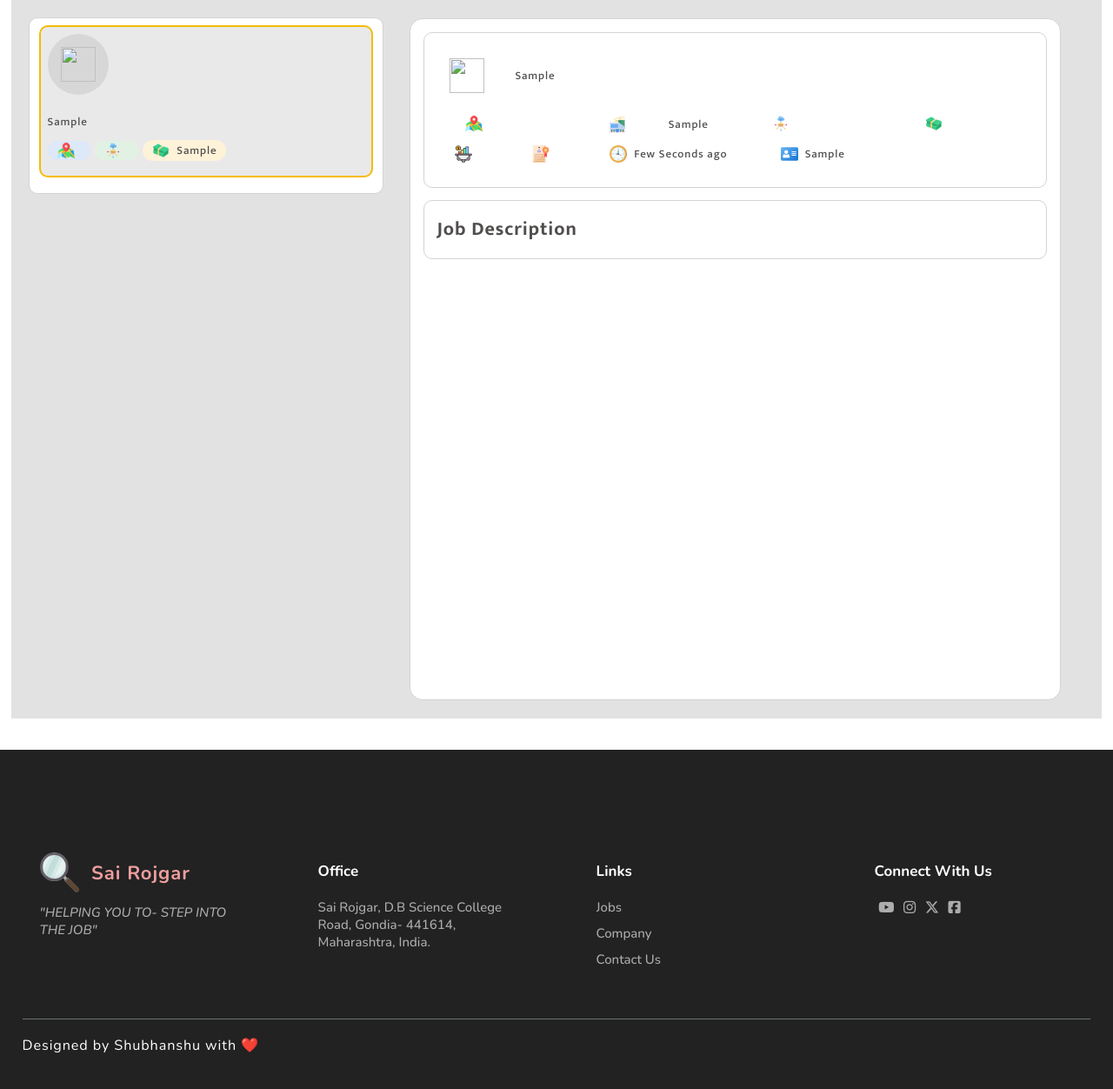
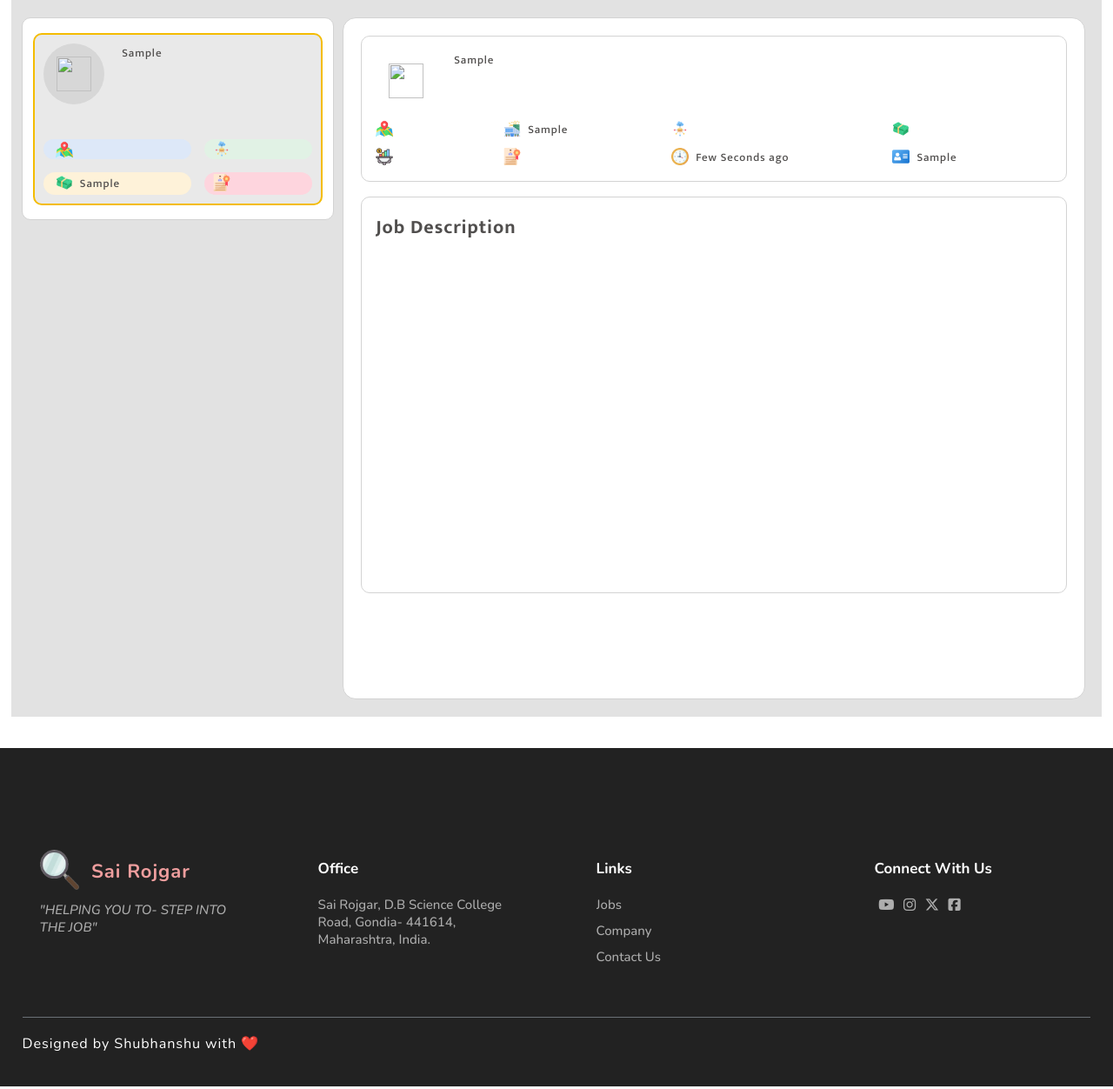
Before and after one commit to ocracall/jobportal, a PHP site: page /jobDetails.php?source=1 in a window 1280 px wide. Shown: the part 83-1335 px from the top of the page at 87% size. Run offline with PHP 8.4, Linux system fonts and the light colour scheme; tables that the repository leaves empty or names only in its code hold one stand-in row (values such as "Sample post"); data that the repository does not hold is empty; some web fonts are replaced.

Commit message:
Seventh Commit

```diff
--- a/css/style.css
+++ b/css/style.css
@@ -161,7 +161,17 @@ li {
 }
 
 .full-width {
-  display: block;
+  position: absolute;
+  bottom: 20px;
+  /* border: 3px solid green; */
+  width: 90%;
+
+  left: 0;
+  right: 0;
+  margin-left: auto;
+  margin-right: auto;
+  width: 90%;
+
 }
 
 .grid {
@@ -368,13 +378,14 @@ main {
 
 main .card {
   width: 100%;
-  flex: 1 1 310px;
+  flex: 1 1 360px;
   text-align: left;
-
+  position: relative;
   font-family: "Mukta", sans-serif;
   font-weight: 800;
   font-style: normal;
   padding: 2%;
+  padding-bottom: 70px;
   height: auto;
   border: 1px solid #d3d3d3;
   margin: 20px;
@@ -413,8 +424,9 @@ main .card {
   @media(min-width: 768px) {
     display: flex;
     flex-direction: column;
-    width: 50vw;
-    margin: 20px;
+    width: 40vw;
+    /* padding-top: 1%; */
+    margin: 20px 0% 1% 1%;
   }
 }
 
@@ -430,7 +442,7 @@ main .card {
   margin: 0 1%;
 
   @media(min-width: 768px) {
-     width: 30vw;
+     width: 26vw;
      margin: 0 auto;
     }
 }
@@ -439,13 +451,13 @@ main .card {
 
   width: 90vw;
   margin: 0 auto;
-  padding: 5%;
+  padding: 10px;
   text-align: left;
   font-family: "Mukta", sans-serif;
   font-weight: 800;
   font-style: normal;
   height: auto;
-  border: 2px solid rgb(244, 188, 2);
+  border: 1px solid rgb(160, 160, 160);
 
   background: #FFFFFF;
   border-radius: 10px;
@@ -457,8 +469,8 @@ main .card {
   @media(min-width: 768px) {
     display: flex;
     flex-direction: column;
-    padding: 2%;
-    width: 30vw;
+    margin-top: 10px;
+    width: 26vw;
     /* flex: 1 1 310px; */
     /* margin: 20px 10px; */
   }
@@ -506,10 +518,10 @@ main .card {
 
 .detailsCardContent {
 
-  margin: 1.5% auto;
-  height: auto;
+  margin: 10px auto;
+  height: 98vh;
   background-color: #ffffff;
-  padding: 2%;
+  padding: 20px;
   border: 1px solid #d3d3d3;
   border-radius: 15px;
   -webkit-border-radius: 15px;
@@ -539,7 +551,7 @@ main .card {
 
 
 }
-
+/*
 .flex-view-tags {
   display: grid;
   grid-template-columns: repeat(auto-fit, minmax(50px, 1fr));
@@ -547,21 +559,18 @@ main .card {
   height: auto;
   margin-bottom: 10px;
   align-items: flex-start;
-}
+} */
 
 .flex-view {
   display: flex;
-  /* justify-content: space-evenly; */
-  align-items: center;
+  /* justify-content:space-between; */
+  align-items:flex-start;
   flex-wrap: wrap;
   gap: 20px;
   height: auto;
   margin-bottom: 10px;
 
-  & .tags {
-    gap: 30px;
-
-  }
+
 
 
   & .imageLogo {
@@ -588,7 +597,7 @@ main .card {
 
   & .imageIcon {
     width: auto;
-    padding: 0.3% 3%;
+    /* padding: 0.3% 3%; */
 
     & img {
       width: 100%;
@@ -612,7 +621,7 @@ main .card {
 
 .color1 {
   background: #DDE8F8;
-  padding: 0.3% 3%;
+  padding:  1% 8%;
 
   p {
     /* color:#1967d2 */
@@ -621,7 +630,7 @@ main .card {
 
 .color2 {
   background: #E1F2E5;
-  padding: 0.3% 3%;
+  padding: 1% 8%;
 
   p {
     /* color:#34a853; */
@@ -630,7 +639,7 @@ main .card {
 
 .color3 {
   background: #FEF2D9;
-  padding: 0.3% 3%;
+  padding: 1% 8%;
 
   p {
     /* color:#f9ab00; */
@@ -640,9 +649,9 @@ main .card {
 
 .color4 {
   background: #fed5de;
-
+  padding: 1% 8%;
   p {
-    color: #fe5b7b;
+    /* color: #fe5b7b; */
   }
 
 }
@@ -683,21 +692,53 @@ main .card {
 
 .imageIcon {
   display: flex;
-  /* justify-content: center; */
-  align-items: center;
-  justify-content: space-around;
+  /*justify-content: center;
+  *//*align-items:flex-start;
+  justify-content:start;
+  */align-items: center;
+  justify-content: center;
   width: auto;
   height: auto;
   overflow: visible;
 
-
-  & .Icon {
+   & .Icon{
     width: 20px;
     height: auto;
     margin-right: 8px;
     display: flex;
     align-items: flex-end;
   }
+  border-radius: 20px;
+  -webkit-border-radius: 20px;
+  -moz-border-radius: 20px;
+  -ms-border-radius: 20px;
+  -o-border-radius: 20px;
+}
+
+.imageIcon-jobDetails {
+  display: flex;
+  /*justify-content: center;
+  */
+  align-items:flex-start;
+  justify-content:start;
+  /*align-items: center;
+  justify-content: center; */
+  width: auto;
+  height: auto;
+  overflow: visible;
+
+   & .Icon{
+    width: 20px;
+    height: auto;
+    margin-right: 8px;
+    display: flex;
+    align-items: flex-end;
+  }
+  border-radius: 20px;
+  -webkit-border-radius: 20px;
+  -moz-border-radius: 20px;
+  -ms-border-radius: 20px;
+  -o-border-radius: 20px;
 }
 
 .block-view {
@@ -737,7 +778,7 @@ main .card {
 
 .JobDescription-CardMiddle {
   width: 100%;
-  height:auto;
+  height:57vh;
   margin: 2% 0;
   padding: 2%;
   text-align: left;
@@ -2551,7 +2592,7 @@ justify-content:space-around; */
   color: #fff;
 
   @media(min-width: 768px) {
-    width: 58.5vw;
+    width: 66.7vw;
     /* height: 80vh; */
   }
 }
@@ -2561,6 +2602,7 @@ justify-content:space-around; */
 
   @media(min-width: 768px) {
     position: fixed;
-    width: 58.5vw;
-  }
-}
+    width: 66.7vw;
+    /* margin-right: 2%; */
+  }
+}
--- a/jobDetails.php
+++ b/jobDetails.php
@@ -52,31 +52,39 @@
                                 <img src="<?php echo $jobDetails["jobImage"]; ?>" alt="">
                                 <!-- <img src="uploads/dummyLogo1.png" alt=""> -->
                             </div>
-                            <div class="block-view">
+                            <div >
                                 <p class="Header"><?php echo $jobDetails['jobName'];  ?></p>
                                 <p class="tagName"> <?php echo $jobDetails['company']; ?></p>
                             </div>
                         </div>
-                        <div class="flex-view" style="gap: 5px">
-                            <div class="imageIcon color1">
+                        <div style="  display: grid;
+                grid-template-columns: auto auto  ; gap: 15px;margin-top:30px">
+                            <div class="imageIcon-jobDetails color1">
                                 <div class="Icon">
                                     <img src="image/map.png" alt="">
                                 </div>
                                 <p class="tagName"> <?php echo $jobDetails['jobLocation']; ?></p>
                             </div>
 
-                            <div class="imageIcon color2">
+                            <div class="imageIcon-jobDetails color2">
                                 <div class="Icon">
                                     <img src="image/distributed.png" alt="">
                                 </div>
                                 <p class="tagName "> <?php echo $jobDetails['jobType']; ?></p>
                             </div>
 
-                            <div class="imageIcon color3">
+                            <div class="imageIcon-jobDetails color3">
                                 <div class="Icon">
                                     <img src="image/money.png" alt="">
                                 </div>
                                 <p class="tagName"> <?php echo $jobDetails['position']; ?></p>
+                            </div>
+
+                            <div class="imageIcon-jobDetails color4">
+                            <div class="Icon">
+                                        <img src="image/experience.png" alt="">
+                                    </div>
+                                    <p class="tagName"> <?php echo $jobDetails['experienceRequired']; ?></p>
                             </div>
 
                         </div>
@@ -92,9 +100,9 @@
         </div>
 
         <div class="detailsCardContainer">
-            <div id="sticky-anchor">
+            <span id="sticky-anchor">
 
-            </div>
+            </span>
             <div id="sticky">
 
                 <?php
@@ -115,60 +123,59 @@
                                     <p class="tagName"> <?php echo $jobDetails['company']; ?></p>
                                 </div>
                             </div>
-                            <div class="flex-view-tags">
-                                <div class="imageIcon">
+                            <div style="  display: grid;
+  grid-template-columns: auto auto auto auto; gap: 10px">
+                                <div class="imageIcon-jobDetails">
                                     <div class="Icon">
                                         <img src="image/map.png" alt="">
                                     </div>
                                     <p class="tagName"> <?php echo $jobDetails['jobLocation']; ?></p>
                                 </div>
 
-                                <div class="imageIcon">
+                                <div class="imageIcon-jobDetails">
                                     <div class="Icon">
                                         <img src="image/data-center.png" alt="">
                                     </div>
                                     <p class="tagName"> <?php echo $jobDetails['company']; ?></p>
                                 </div>
 
-                                <div class="imageIcon">
+                                <div class="imageIcon-jobDetails">
                                     <div class="Icon">
                                         <img src="image/distributed.png" alt="">
                                     </div>
                                     <p class="tagName"> <?php echo $jobDetails['jobType']; ?></p>
                                 </div>
 
-                                <div class="imageIcon">
+                                <div class="imageIcon-jobDetails">
                                     <div class="Icon">
                                         <img src="image/money.png" alt="">
                                     </div>
                                     <p class="tagName"> <?php echo $jobDetails['jobSalary']; ?></p>
                                 </div>
 
-                            </div>
 
-                            <div class="flex-view tags">
-                                <div class="imageIcon">
+                                <div class="imageIcon-jobDetails">
                                     <div class="Icon">
                                         <img src="image/economy.png" alt="">
                                     </div>
                                     <p class="tagName"> <?php echo $jobDetails['jobIndustry']; ?></p>
                                 </div>
 
-                                <div class="imageIcon">
+                                <div class="imageIcon-jobDetails">
                                     <div class="Icon">
                                         <img src="image/experience.png" alt="">
                                     </div>
                                     <p class="tagName"> <?php echo $jobDetails['experienceRequired']; ?></p>
                                 </div>
 
-                                <div class="imageIcon">
+                                <div class="imageIcon-jobDetails">
                                     <div class="Icon">
                                         <img src="image/clock.png" alt="">
                                     </div>
                                     <p class="tagName"> <?php include 'timecalculate.php' ?></p>
                                 </div>
 
-                                <div class="imageIcon">
+                                <div class="imageIcon-jobDetails">
                                     <div class="Icon">
                                         <img src="image/id-card.png" alt="">
                                     </div>
```
Also changed, not shown: index.php (+12 -5 lines).
